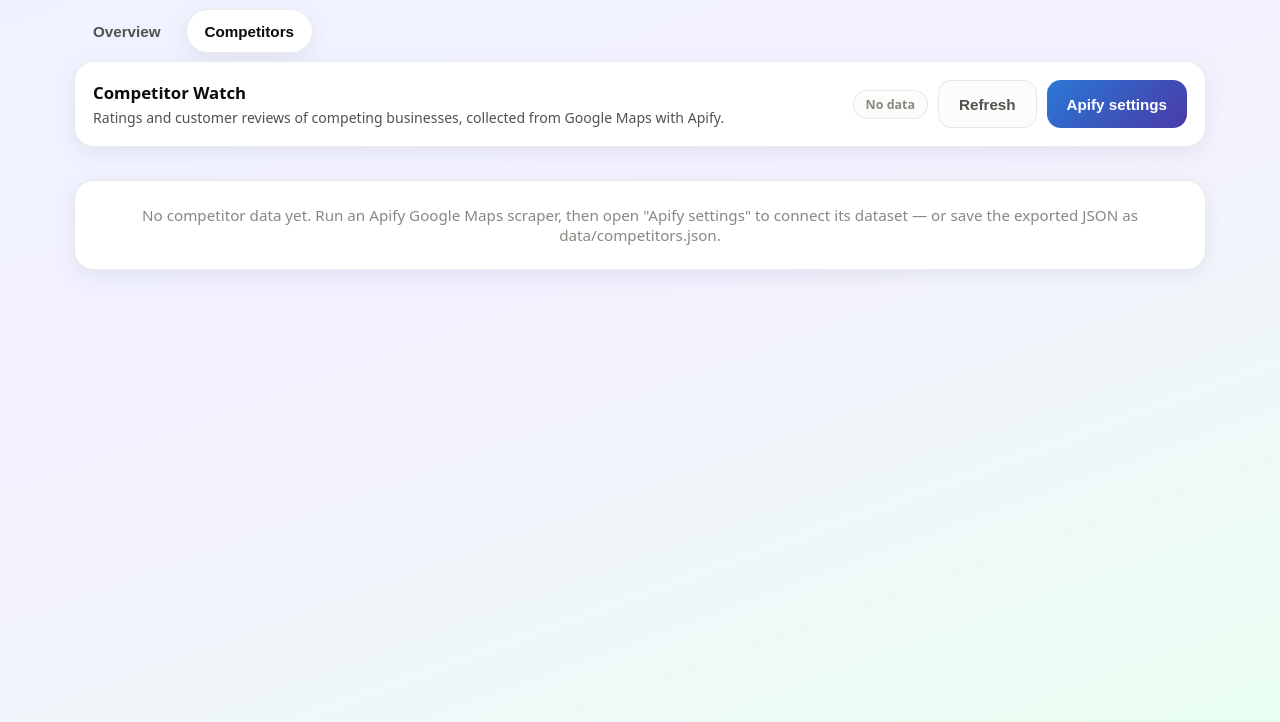
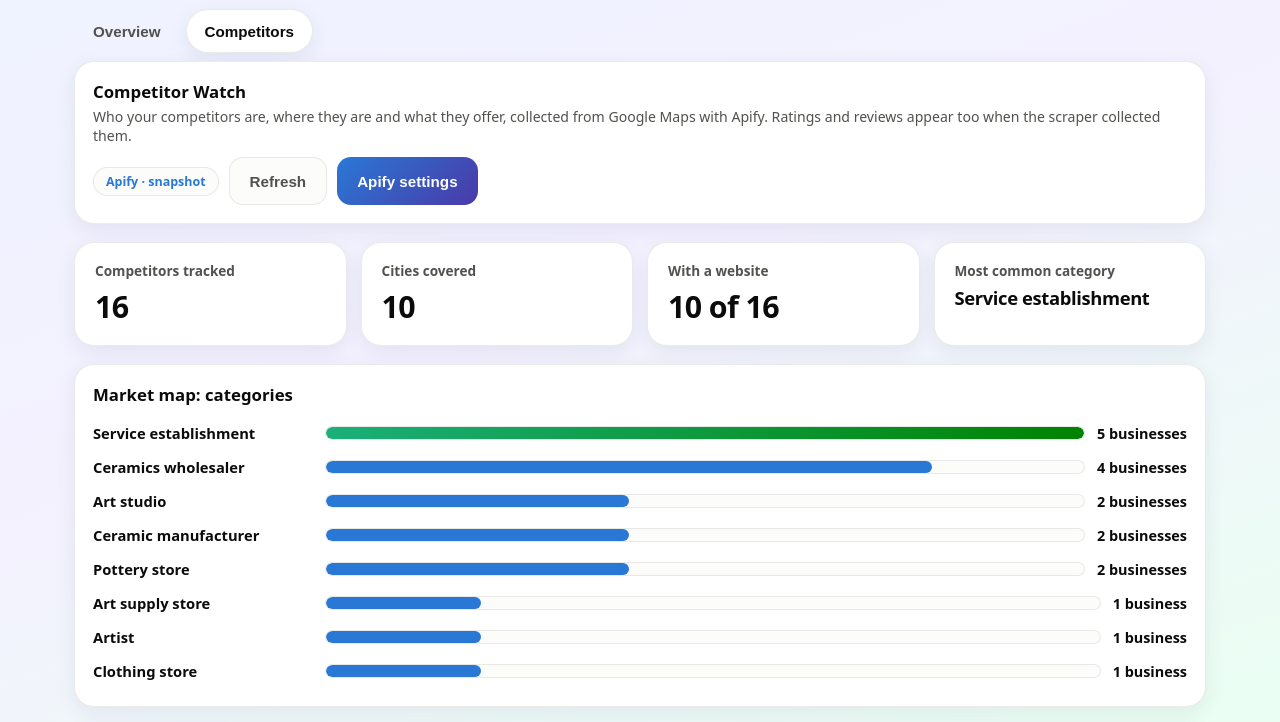
Before and after one commit to nitzaned-hash/dashboard_2_16.9.26, a plain HTML site: page index.html in a window 1280 px wide. Both pictures are taken after a click on the button "Competitors". Shown: the part 63-785 px from the top of the page. Drawn offline with Linux system fonts and the light colour scheme; no server answers.

Commit message:
Competitors tab: real Apify data and market-map view
Add data/competitors.json (16 Israeli ceramics businesses from an Apify
Google Maps export; only name, categories, city, website, map link - street
addresses and IDs removed). The export has no ratings/reviews, so the tab now
shows a market map (per category / per city) and summary cards from the
available fields, and hides the rating/review sections when the dataset lacks
them.

Co-Authored-By: Claude Sonnet 5.5 <noreply@anthropic.com>

```diff
--- a/competitors.js
+++ b/competitors.js
@@ -55,9 +55,11 @@ const ApifyData = (() => {
     return {
       name: String(name),
       category: String(it.categoryName || (Array.isArray(it.categories) && it.categories[0]) || ''),
+      categories: (Array.isArray(it.categories) ? it.categories : [it.categoryName]).filter(Boolean).map(String),
       rating: num(it.totalScore ?? it.rating),
       reviewsCount: num(it.reviewsCount ?? it.userRatingsTotal) || 0,
-      address: String(it.address || [it.street, it.city].filter(Boolean).join(', ') || ''),
+      city: String(it.city || ''),
+      address: String(it.address || ''),
       website: String(it.website || ''),
       url: String(it.url || ''),
       reviews: reviews
@@ -92,6 +94,17 @@ const ApifyData = (() => {
     reviews: $c('compReviews'),
     top: $c('compTop'),
     ratings: $c('compRatings'),
+    cities: $c('compCities'),
+    topCat: $c('compTopCat'),
+    withSite: $c('compWithSite'),
+    cardAvg: $c('cardAvg'),
+    cardReviews: $c('cardReviews'),
+    cardTop: $c('cardTop'),
+    ratingsPanel: $c('compRatingsPanel'),
+    reviewsPanel: $c('compReviewsPanel'),
+    catBars: $c('compCatBars'),
+    cityBars: $c('compCityBars'),
+    colRating: document.querySelectorAll('.col-rating'),
     reviewList: $c('compReviewList'),
     reviewToggle: $c('compReviewToggle'),
     tableBody: $c('compTableBody'),
@@ -152,6 +165,31 @@ const ApifyData = (() => {
     ui.empty.classList.remove('hidden');
   }
 
+  function tally(values) {
+    const m = new Map();
+    values.filter(Boolean).forEach(v => m.set(v, (m.get(v) || 0) + 1));
+    return [...m.entries()].sort((a, b) => b[1] - a[1] || a[0].localeCompare(b[0]));
+  }
+
+  function renderBars(container, entries) {
+    const max = entries.length ? entries[0][1] : 1;
+    container.replaceChildren(...entries.map(([label, n], i) => h('div', { class: 'rating-row' },
+      h('div', { class: 'rating-name', title: label, text: label }),
+      h('div', { class: 'rating-track' },
+        h('div', { class: 'rating-fill' + (i === 0 ? ' top' : ''), style: `width:${(n / max) * 100}%` })),
+      h('div', { class: 'rating-val', text: n === 1 ? '1 business' : `${n} businesses` }))));
+  }
+
+  function renderMarketMap() {
+    const cats = tally(places.flatMap(p => p.categories));
+    const cities = tally(places.map(p => p.city));
+    ui.cities.textContent = cities.length.toLocaleString('en-US');
+    ui.topCat.textContent = cats.length ? cats[0][0] : '–';
+    ui.withSite.textContent = `${places.filter(p => safeUrl(p.website)).length} of ${places.length}`;
+    renderBars(ui.catBars, cats.slice(0, 8));
+    renderBars(ui.cityBars, cities.slice(0, 8));
+  }
+
   function renderSummary() {
     const rated = places.filter(p => p.rating != null);
     const avg = rated.length ? rated.reduce((s, p) => s + p.rating, 0) / rated.length : null;
@@ -207,9 +245,9 @@ const ApifyData = (() => {
       return h('tr', null,
         h('td', { class: 'td-cat', text: p.name }),
         h('td', { text: p.category || '–' }),
-        h('td', { class: 'td-amount', text: p.rating != null ? p.rating.toFixed(1) + ' ★' : '–' }),
-        h('td', { class: 'td-amount', text: p.reviewsCount.toLocaleString('en-US') }),
-        h('td', { class: 'td-wrap', text: p.address || '–' }),
+        h('td', { text: p.city || '–' }),
+        h('td', { class: 'td-amount col-rating', text: p.rating != null ? p.rating.toFixed(1) + ' ★' : '–' }),
+        h('td', { class: 'td-amount col-rating', text: p.reviewsCount.toLocaleString('en-US') }),
         links);
     }));
   }
@@ -217,7 +255,15 @@ const ApifyData = (() => {
   function render() {
     ui.empty.classList.add('hidden');
     ui.content.classList.remove('hidden');
+    // Ratings/reviews only exist if the scraper was run with them; otherwise
+    // hide those parts and show the market map built from what is there.
+    const hasRatings = places.some(p => p.rating != null);
+    const hasReviews = places.some(p => p.reviews.length);
+    [ui.cardAvg, ui.cardReviews, ui.cardTop, ui.ratingsPanel].forEach(el => el.classList.toggle('hidden', !hasRatings));
+    ui.reviewsPanel.classList.toggle('hidden', !hasReviews);
+    document.querySelectorAll('.col-rating').forEach(el => el.classList.toggle('hidden', !hasRatings));
     renderSummary();
+    renderMarketMap();
     renderRatings();
     renderReviews();
     renderTable();
--- /dev/null
+++ b/data/competitors.json
@@ -0,0 +1,149 @@
+[
+    {
+        "title":  "Naomi Tate Maghen Ceramic Art",
+        "categories":  [
+                           "Artist",
+                           "Service establishment"
+                       ],
+        "website":  "http://www.naomitatemaghen.com/",
+        "url":  "https://www.google.com/maps/place/Naomi+Tate+Maghen+Ceramic+Art/data=!4m7!3m6!1s0x8edc15d79d6d05b1:0xf4d7d2f3ba19dee6!8m2!3d31.4062525!4d35.0817938!16s%2Fg%2F11pydf2s50!19sChIJsQVtndcV3I4R5t4ZuvPS1_Q"
+    },
+    {
+        "title":  "Tata ceramics",
+        "categories":  [
+                           "Pottery store"
+                       ],
+        "city":  "Bat Yam",
+        "url":  "https://www.google.com/maps/place/Tata+ceramics/data=!4m7!3m6!1s0x1502b3d28795c401:0xb8e61a6cbede0a49!8m2!3d32.024727!4d34.750874!16s%2Fg%2F11vdq22kz9!19sChIJAcSVh9KzAhURSQrevmwa5rg"
+    },
+    {
+        "title":  "קרמיקה שרוני",
+        "categories":  [
+                           "Ceramics wholesaler"
+                       ],
+        "city":  "Yavne",
+        "website":  "https://www.waze.com/he/live-map/directions/%D7%A7%D7%A8%D7%9E%D7%99%D7%A7%D7%94-%D7%A9%D7%A8%D7%95%D7%A0%D7%99-%D7%A9%D7%99%D7%93%D7%9C%D7%95%D7%91%D7%A1%D7%A7%D7%99-7-%D7%99%D7%91%D7%A0%D7%94?to=place.w.22741311.227609717.379186",
+        "url":  "https://www.google.com/maps/place/%D7%A7%D7%A8%D7%9E%D7%99%D7%A7%D7%94+%D7%A9%D7%A8%D7%95%D7%A0%D7%99%E2%80%AD/data=!4m7!3m6!1s0x1502b1e5502a2fa7:0x1ac6dde58ac0586c!8m2!3d31.89371!4d34.734088!16s%2Fg%2F11k4vnmx9_!19sChIJpy8qUOWxAhURbFjAiuXdxho"
+    },
+    {
+        "title":  "ceramicFIX",
+        "categories":  [
+                           "Ceramics wholesaler"
+                       ],
+        "city":  "Azor",
+        "website":  "https://ceramicfix.co.il/",
+        "url":  "https://www.google.com/maps/place/ceramicFIX/data=!4m7!3m6!1s0x151d4b964830354d:0x4ce10cfe0bb277b!8m2!3d32.0245041!4d34.8058575!16s%2Fg%2F11v6cdw_b4!19sChIJTTUwSJZLHRUReye74M8QzgQ"
+    },
+    {
+        "title":  "Yana Malyshev Ceramic Studio",
+        "categories":  [
+                           "Corporate office"
+                       ],
+        "city":  "Netanya",
+        "url":  "https://www.google.com/maps/place/Yana+Malyshev+Ceramic+Studio/data=!4m7!3m6!1s0x151d41410d5a85db:0x68ae2929712cf818!8m2!3d32.2869963!4d34.8507686!16s%2Fg%2F11h7f6mksd!19sChIJ24VaDUFBHRURGPgscSkprmg"
+    },
+    {
+        "title":  "אלה בארי קרמיקה - Berry Ceramics",
+        "categories":  [
+                           "Ceramic manufacturer",
+                           "Service establishment"
+                       ],
+        "website":  "https://www.berryceramics.com/",
+        "url":  "https://www.google.com/maps/place/%D7%90%D7%9C%D7%94+%D7%91%D7%90%D7%A8%D7%99+%D7%A7%D7%A8%D7%9E%D7%99%D7%A7%D7%94+-+Berry+Ceramics%E2%80%AD/data=!4m7!3m6!1s0x800eb6a61f12c335:0x3db43e26f55ea14!8m2!3d31.4062525!4d35.0817938!16s%2Fg%2F11y3d0y_vz!19sChIJNcMSH6a2DoARFOpVb-JD2wM"
+    },
+    {
+        "title":  "Spring polish",
+        "categories":  [
+                           "Dry wall contractor",
+                           "Demolition contractor",
+                           "Electrician",
+                           "Service establishment",
+                           "Handyman/Handywoman/Handyperson",
+                           "Painter",
+                           "Plumbing supply store",
+                           "Tile contractor"
+                       ],
+        "url":  "https://www.google.com/maps/place/Spring+polish/data=!4m4!3m3!1s0x1502b473d76adaeb:0x6bf24510042a73e6!16s%2Fg%2F11b73m7cvv!19sChIJ69pq13O0AhUR5nMqBBBF8ms"
+    },
+    {
+        "title":  "N-2 Ceramic Water Filters",
+        "categories":  [
+                           "Water filter supplier"
+                       ],
+        "city":  "Netanya",
+        "url":  "https://www.google.com/maps/place/N-2+Ceramic+Water+Filters/data=!4m7!3m6!1s0x151d40eb36c90c3b:0x904c9719d2699651!8m2!3d32.2767158!4d34.8386638!16s%2Fg%2F11h4djp1q_!19sChIJOwzJNutAHRURUZZp0hmXTJA"
+    },
+    {
+        "title":  "Ya\u0027akoob Issa Ceramics",
+        "categories":  [
+                           "Ceramics wholesaler"
+                       ],
+        "city":  "Kfar Qasim",
+        "url":  "https://www.google.com/maps/place/Ya%27akoob+Issa+Ceramics/data=!4m7!3m6!1s0x151d31b9949aeff7:0xb5408da41d7b9b9!8m2!3d32.1129805!4d34.9602535!16s%2Fg%2F11nytx0zjc!19sChIJ9--alLkxHRURubnXQdoIVAs"
+    },
+    {
+        "title":  "Rachel Nadler- ceramics",
+        "categories":  [
+                           "Pottery store"
+                       ],
+        "city":  "Kefar Sava",
+        "website":  "https://rachelnadlerceramics.etsy.com/",
+        "url":  "https://www.google.com/maps/place/Rachel+Nadler-+ceramics/data=!4m7!3m6!1s0x151d398f31fe6ce9:0xc60d897e127f82c9!8m2!3d32.170233!4d34.917653!16s%2Fg%2F11lgq6j9j_!19sChIJ6Wz-MY85HRURyYJ_En6JDcY"
+    },
+    {
+        "title":  "Hasipor - Boutique Ceramic Supply Shop - הסיפור",
+        "categories":  [
+                           "Ceramics wholesaler",
+                           "Art supply store",
+                           "Craft store"
+                       ],
+        "city":  "Modi\u0027in-Maccabim-Re\u0027ut",
+        "website":  "/url?q=https://hasipor.com/\u0026opi=79508299\u0026sa=U\u0026ved=2ahUKEwjerriA5-6XAxUTH0QIHYbWJ9EQ61goEHoECAAQEg\u0026usg=AOvVaw3ZDMS00hnCvRguh_66XwDq",
+        "url":  "https://www.google.com/maps/place/Hasipor+-+Boutique+Ceramic+Supply+Shop+-+%D7%94%D7%A1%D7%99%D7%A4%D7%95%D7%A8%E2%80%AD/data=!4m7!3m6!1s0x1502cf8711809aa1:0xceac3563535b2ec4!8m2!3d31.8874638!4d34.9657625!16s%2Fg%2F11ysck2f4p!19sChIJoZqAEYfPAhURxC5bU2M1rM4"
+    },
+    {
+        "title":  "Shamai Gibsh Ceramic Studio",
+        "categories":  [
+                           "Art studio"
+                       ],
+        "city":  "Tel Aviv-Yafo",
+        "website":  "http://shamaigibsh.com/",
+        "url":  "https://www.google.com/maps/place/Shamai+Gibsh+Ceramic+Studio/data=!4m7!3m6!1s0x151d4d561f909cc5:0x993c8934ebce4385!8m2!3d32.0566071!4d34.7613935!16s%2Fg%2F11n876ytj1!19sChIJxZyQH1ZNHRURhUPO6zSJPJk"
+    },
+    {
+        "title":  "Galit Lipin Ceramics Art - גלית ליפין פיסול קרמי",
+        "categories":  [
+                           "Sculptor",
+                           "Service establishment"
+                       ],
+        "website":  "https://galitlipin.wixsite.com/ceramics",
+        "url":  "https://www.google.com/maps/place/Galit+Lipin+Ceramics+Art+-+%D7%92%D7%9C%D7%99%D7%AA+%D7%9C%D7%99%D7%A4%D7%99%D7%9F+%D7%A4%D7%99%D7%A1%D7%95%D7%9C+%D7%A7%D7%A8%D7%9E%D7%99%E2%80%AD/data=!4m7!3m6!1s0x2ac45eb6b005c203:0x84e5f0672e912cba!8m2!3d31.4062525!4d35.0817938!16s%2Fg%2F11t5wvtfbz!19sChIJA8IFsLZexCoRuiyRLmfw5YQ"
+    },
+    {
+        "title":  "Hadas Peretz Ceramics הדס פרץ קרמיקה",
+        "categories":  [
+                           "Ceramic manufacturer"
+                       ],
+        "city":  "Ginaton",
+        "website":  "https://www.hadasperetzceramics.com/",
+        "url":  "https://www.google.com/maps/place/Hadas+Peretz+Ceramics+%D7%94%D7%93%D7%A1+%D7%A4%D7%A8%D7%A5+%D7%A7%D7%A8%D7%9E%D7%99%D7%A7%D7%94%E2%80%AD/data=!4m7!3m6!1s0x1502cb7e4a11b203:0xb30adc8a4a257df1!8m2!3d31.9613901!4d34.9123822!16s%2Fg%2F11vjggnwlp!19sChIJA7IRSn7LAhUR8X0lSorcCrM"
+    },
+    {
+        "title":  "Rebecca Kahan Ceramics",
+        "categories":  [
+                           "Art studio"
+                       ],
+        "city":  "Batzra",
+        "website":  "https://rebeccakahanceramics.etsy.com/",
+        "url":  "https://www.google.com/maps/place/Rebecca+Kahan+Ceramics/data=!4m7!3m6!1s0x151d39221a8f8663:0xac76b4609b185ac6!8m2!3d32.2157365!4d34.880384!16s%2Fg%2F11vz6p8y2h!19sChIJY4aPGiI5HRURxloYm2C0dqw"
+    },
+    {
+        "title":  "Hadas Hall Illustrated Ceramics",
+        "categories":  [
+                           "Clothing store",
+                           "Service establishment"
+                       ],
+        "website":  "http://www.hadashall.com/",
+        "url":  "https://www.google.com/maps/place/Hadas+Hall+Illustrated+Ceramics/data=!4m7!3m6!1s0x151d4a498767931f:0xe1f88e90478dce0!8m2!3d31.4062525!4d35.0817938!16s%2Fg%2F11gfjvg1ym!19sChIJH5Nnh0lKHRUR4Nx4BOmIHw4"
+    }
+]
--- a/index.html
+++ b/index.html
@@ -144,7 +144,7 @@
   <section class="panel comp-intro">
     <div>
       <h2>Competitor Watch</h2>
-      <p class="comp-sub">Ratings and customer reviews of competing businesses, collected from Google Maps with Apify.</p>
+      <p class="comp-sub">Who your competitors are, where they are and what they offer, collected from Google Maps with Apify. Ratings and reviews appear too when the scraper collected them.</p>
     </div>
     <div class="comp-intro-actions">
       <span class="source-badge" id="compSource">No data</span>
@@ -158,17 +158,30 @@
   <div class="comp-content hidden" id="compContent">
     <section class="comp-cards" aria-label="Competitor summary">
       <div class="card"><div class="card-label">Competitors tracked</div><div class="card-value" id="compCount">0</div></div>
-      <div class="card"><div class="card-label">Average rating</div><div class="card-value" id="compAvg">–</div></div>
-      <div class="card"><div class="card-label">Total reviews</div><div class="card-value" id="compReviews">0</div></div>
-      <div class="card"><div class="card-label">Top rated</div><div class="card-value card-value-text" id="compTop">–</div></div>
+      <div class="card"><div class="card-label">Cities covered</div><div class="card-value" id="compCities">0</div></div>
+      <div class="card"><div class="card-label">With a website</div><div class="card-value" id="compWithSite">–</div></div>
+      <div class="card"><div class="card-label">Most common category</div><div class="card-value card-value-text" id="compTopCat">–</div></div>
+      <div class="card" id="cardAvg"><div class="card-label">Average rating</div><div class="card-value" id="compAvg">–</div></div>
+      <div class="card" id="cardReviews"><div class="card-label">Total reviews</div><div class="card-value" id="compReviews">0</div></div>
+      <div class="card" id="cardTop"><div class="card-label">Top rated</div><div class="card-value card-value-text" id="compTop">–</div></div>
     </section>
 
     <section class="panel">
+      <div class="panel-head"><h2>Market map: categories</h2></div>
+      <div id="compCatBars"></div>
+    </section>
+
+    <section class="panel">
+      <div class="panel-head"><h2>Market map: cities</h2></div>
+      <div id="compCityBars"></div>
+    </section>
+
+    <section class="panel hidden" id="compRatingsPanel">
       <div class="panel-head"><h2>Rating by competitor</h2></div>
       <div id="compRatings"></div>
     </section>
 
-    <section class="panel">
+    <section class="panel hidden" id="compReviewsPanel">
       <div class="panel-head">
         <h2>What customers say</h2>
         <div class="segmented" id="compReviewToggle">
@@ -187,9 +200,9 @@
             <tr>
               <th>Business</th>
               <th>Category</th>
-              <th class="col-amount">Rating</th>
-              <th class="col-amount">Reviews</th>
-              <th>Address</th>
+              <th>City</th>
+              <th class="col-amount col-rating">Rating</th>
+              <th class="col-amount col-rating">Reviews</th>
               <th>Links</th>
             </tr>
           </thead>
```
Also changed, not shown: 2 other files.
